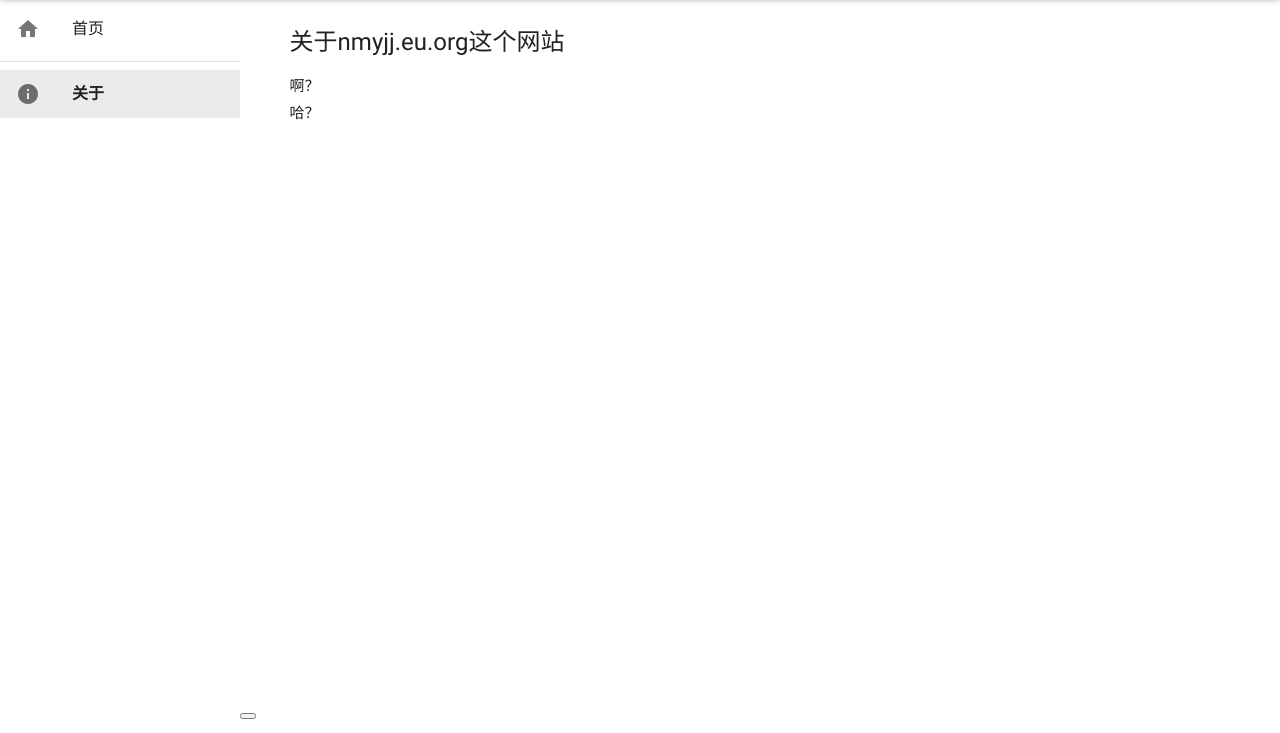
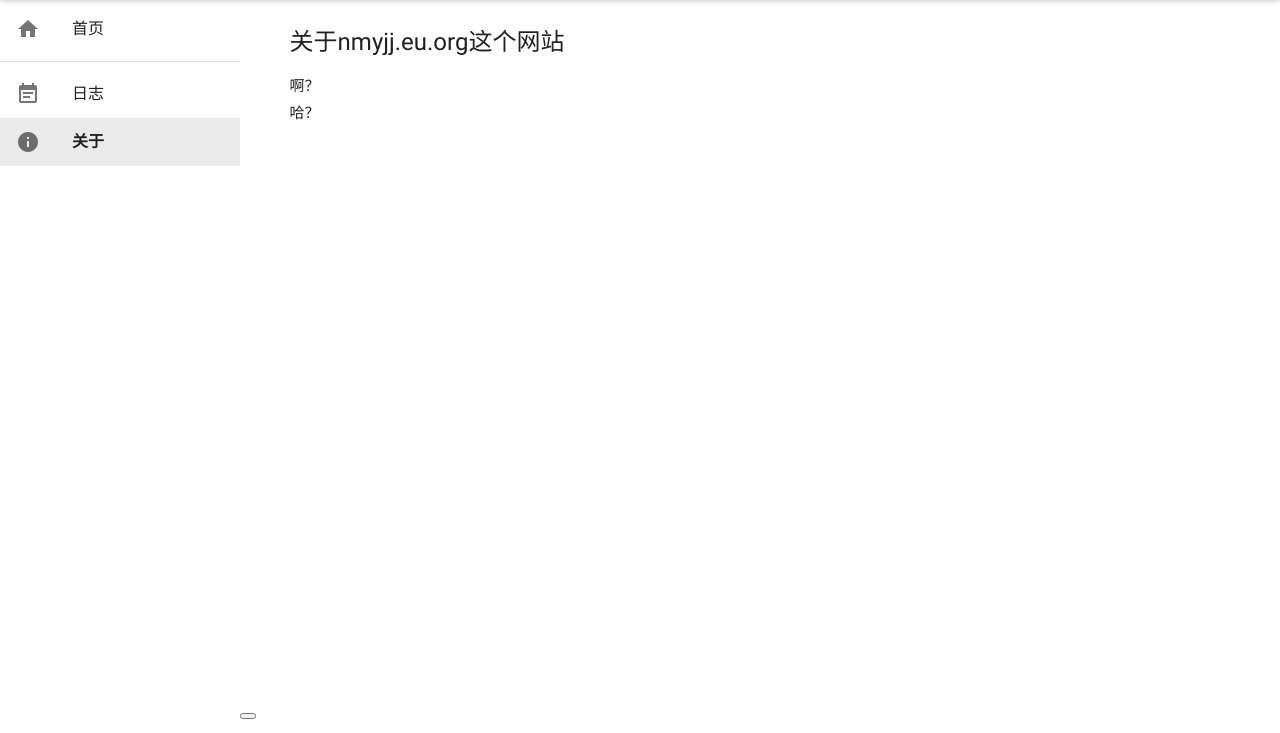
Before and after one commit to nmyjj-web/html, a plain HTML site: page about/index.html in a window 1280 px wide. Shown: the part 67-800 px from the top of the page. Drawn offline with Linux system fonts and the light colour scheme.

Commit message:
Add files via upload

```diff
--- a/about/index.html
+++ b/about/index.html
@@ -32,6 +32,9 @@
                 <div class="mdui-list-item-content">首页</div>
             </a>
             <div class="mdui-divider"></div>
+            <a class="mdui-list-item mdui-ripple mdui-list-item" href="/log"><i class="mdui-list-item-icon mdui-icon material-icons">event_note</i>
+                <div class="mdui-list-item-content">日志</div>
+            </a>
             <a class="mdui-list-item mdui-ripple mdui-list-item-active" href="/about"><i class="mdui-list-item-icon mdui-icon material-icons">info</i>
                 <div class="mdui-list-item-content">关于</div>
             </a>
```
